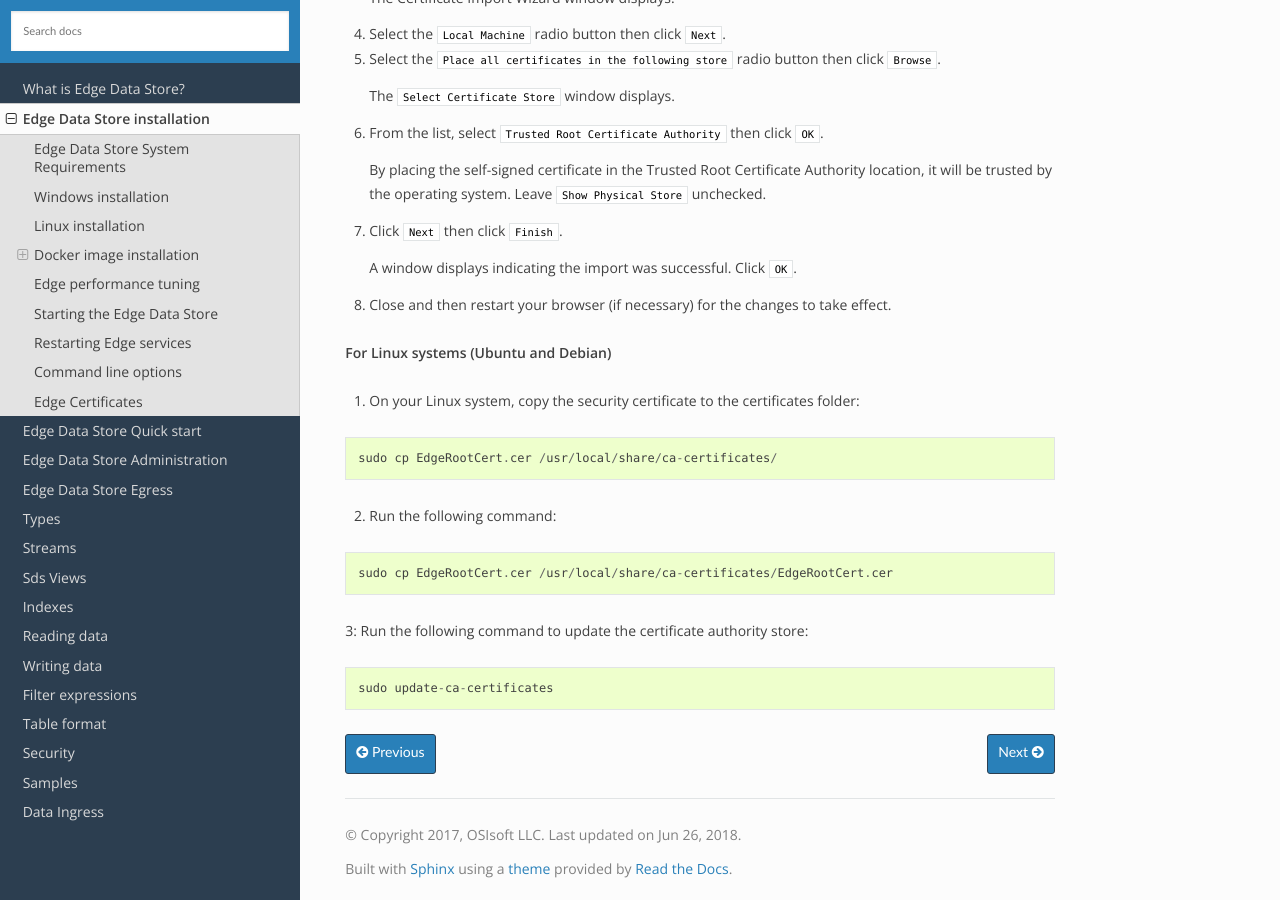
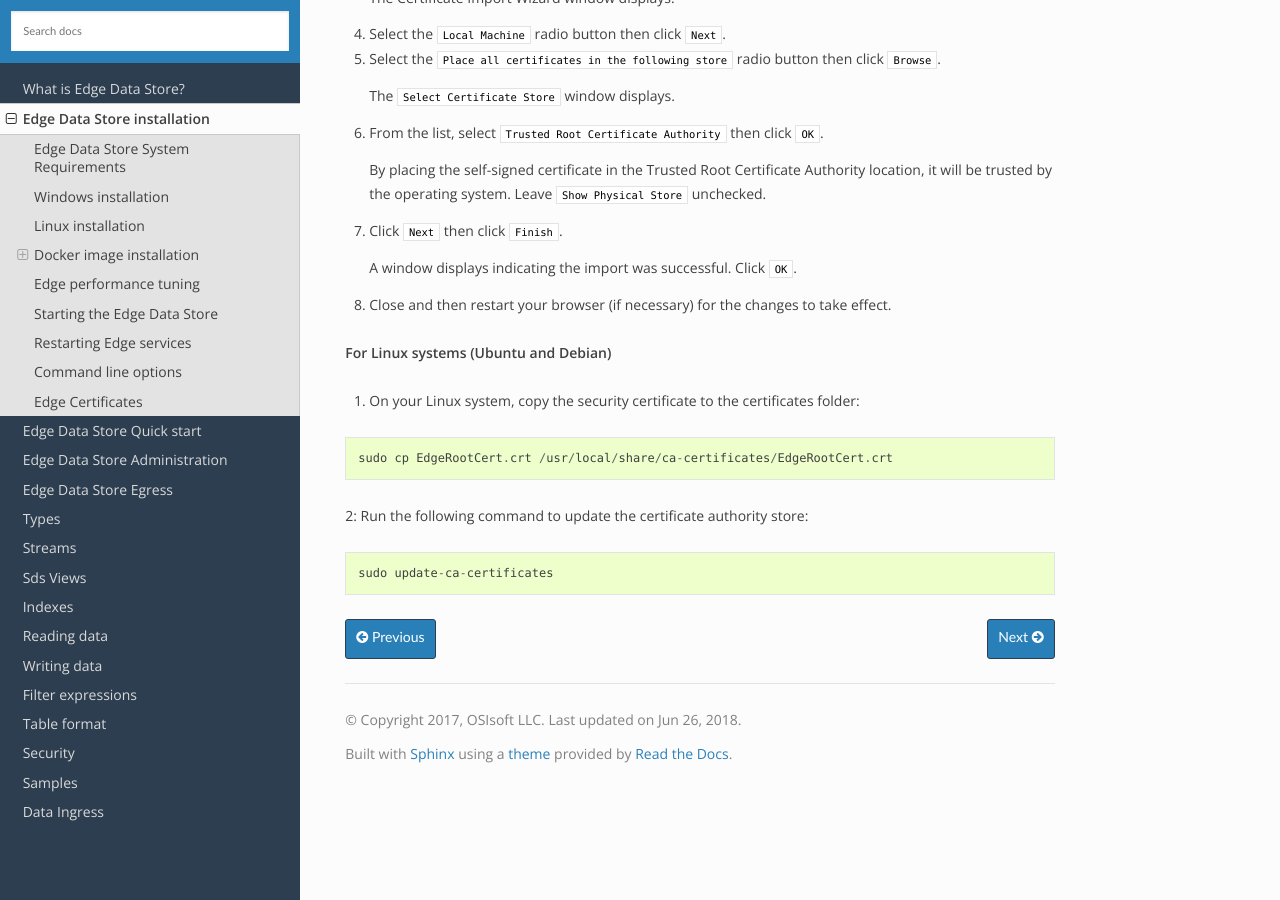
Before and after one commit to fgasparro/EdgeDS-Docs, a Sphinx documentation site: the page built from docs/EdgeDS_Installation.rst, in a window 1280 px wide and 900 px high, scrolled down 4804 px. Built offline with Sphinx 7.4.7 and the Read the Docs theme 2.0.0, drawn with Linux system fonts in a browser that asks for light colours.

Commit message:
Update EdgeDS_Installation.rst

```diff
--- a/docs/EdgeDS_Installation.rst
+++ b/docs/EdgeDS_Installation.rst
@@ -254,15 +254,9 @@ browser and your operating environment.
 
 ::
 
-  sudo cp EdgeRootCert.cer /usr/local/share/ca-certificates/
+  sudo cp EdgeRootCert.crt /usr/local/share/ca-certificates/EdgeRootCert.crt
 
-2. Run the following command:
-
-::
-
-  sudo cp EdgeRootCert.cer /usr/local/share/ca-certificates/EdgeRootCert.cer
-
-3: Run the following command to update the certificate authority store:
+2: Run the following command to update the certificate authority store:
 
 ::
 
```
